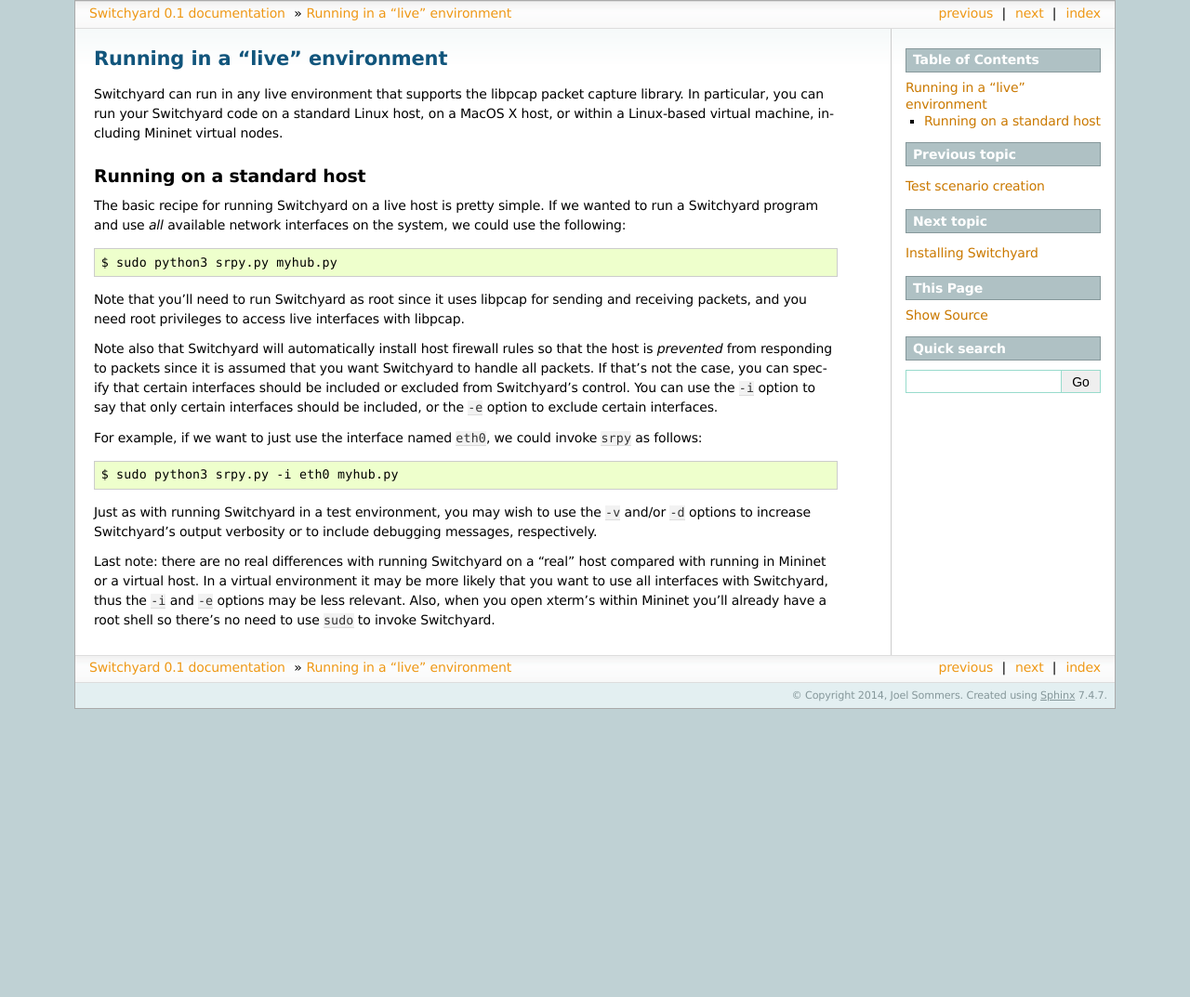
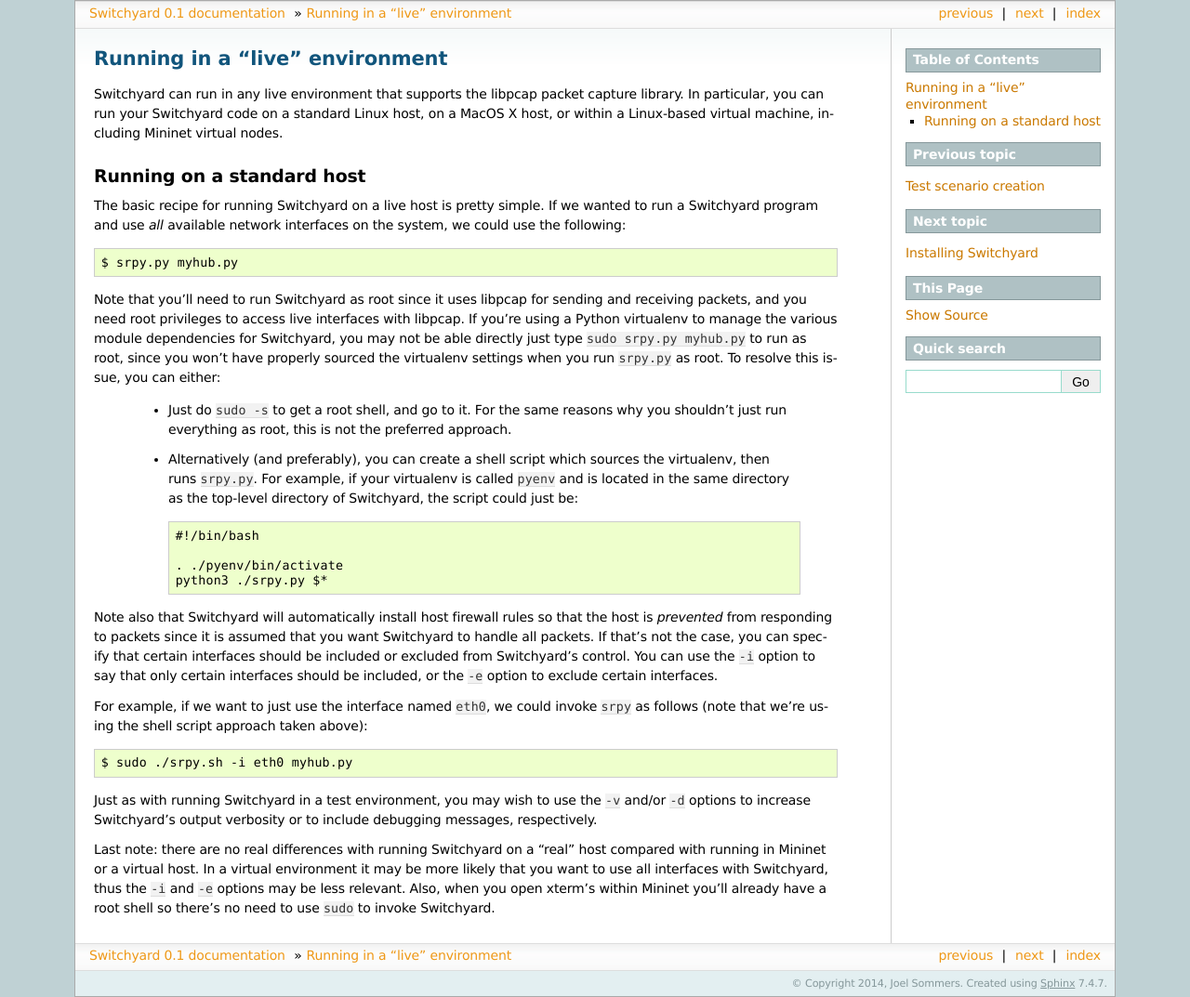
Before and after one commit to jsommers/switchyard, a Sphinx documentation site: the page built from documentation/live_execution.rst, in a window 1280 px wide. Shown: the whole page at 93% size. Built offline with Sphinx 7.4.7, drawn with Linux system fonts in a browser that asks for light colours; before the commit the page ends 900 px from its top, so only the background shows below that.

Commit message:
docs: additional live exec information, esp. with virtualenv

```diff
--- a/documentation/live_execution.rst
+++ b/documentation/live_execution.rst
@@ -11,15 +11,25 @@
 
 The basic recipe for running Switchyard on a live host is pretty simple.  If we wanted to run a Switchyard program and use *all* available network interfaces on the system, we could use the following::
 
-    $ sudo python3 srpy.py myhub.py
+    $ srpy.py myhub.py
 
-Note that you'll need to run Switchyard as root since it uses libpcap for sending and receiving packets, and you need root privileges to access live interfaces with libpcap.
+Note that you'll need to run Switchyard as root since it uses libpcap for sending and receiving packets, and you need root privileges to access live interfaces with libpcap.  If you're using a Python virtualenv to manage the various module dependencies for Switchyard, you may not be able directly just type ``sudo srpy.py myhub.py`` to run as root, since you won't have properly sourced the virtualenv settings when you run ``srpy.py`` as root.  To resolve this issue, you can either:
+
+ * Just do ``sudo -s`` to get a root shell, and go to it.  For the same reasons why you shouldn't just run everything as root, this is not the preferred approach.
+
+ * Alternatively (and preferably), you can create a shell script which sources the virtualenv, then runs ``srpy.py``.  For example, if your virtualenv is called ``pyenv`` and is located in the same directory as the top-level directory of Switchyard, the script could just be::
+
+    #!/bin/bash
+
+    . ./pyenv/bin/activate
+    python3 ./srpy.py $*
+
 
 Note also that Switchyard will automatically install host firewall rules so that the host is *prevented* from responding to packets since it is assumed that you want Switchyard to handle all packets.  If that's not the case, you can specify that certain interfaces should be included or excluded from Switchyard's control.  You can use the ``-i`` option to say that only certain interfaces should be included, or the ``-e`` option to exclude certain interfaces.
 
-For example, if we want to just use the interface named ``eth0``, we could invoke ``srpy`` as follows::
+For example, if we want to just use the interface named ``eth0``, we could invoke ``srpy`` as follows (note that we're using the shell script approach taken above)::
 
-    $ sudo python3 srpy.py -i eth0 myhub.py
+    $ sudo ./srpy.sh -i eth0 myhub.py
 
 Just as with running Switchyard in a test environment, you may wish to use the ``-v`` and/or ``-d`` options to increase Switchyard's output verbosity or to include debugging messages, respectively.
 
```
